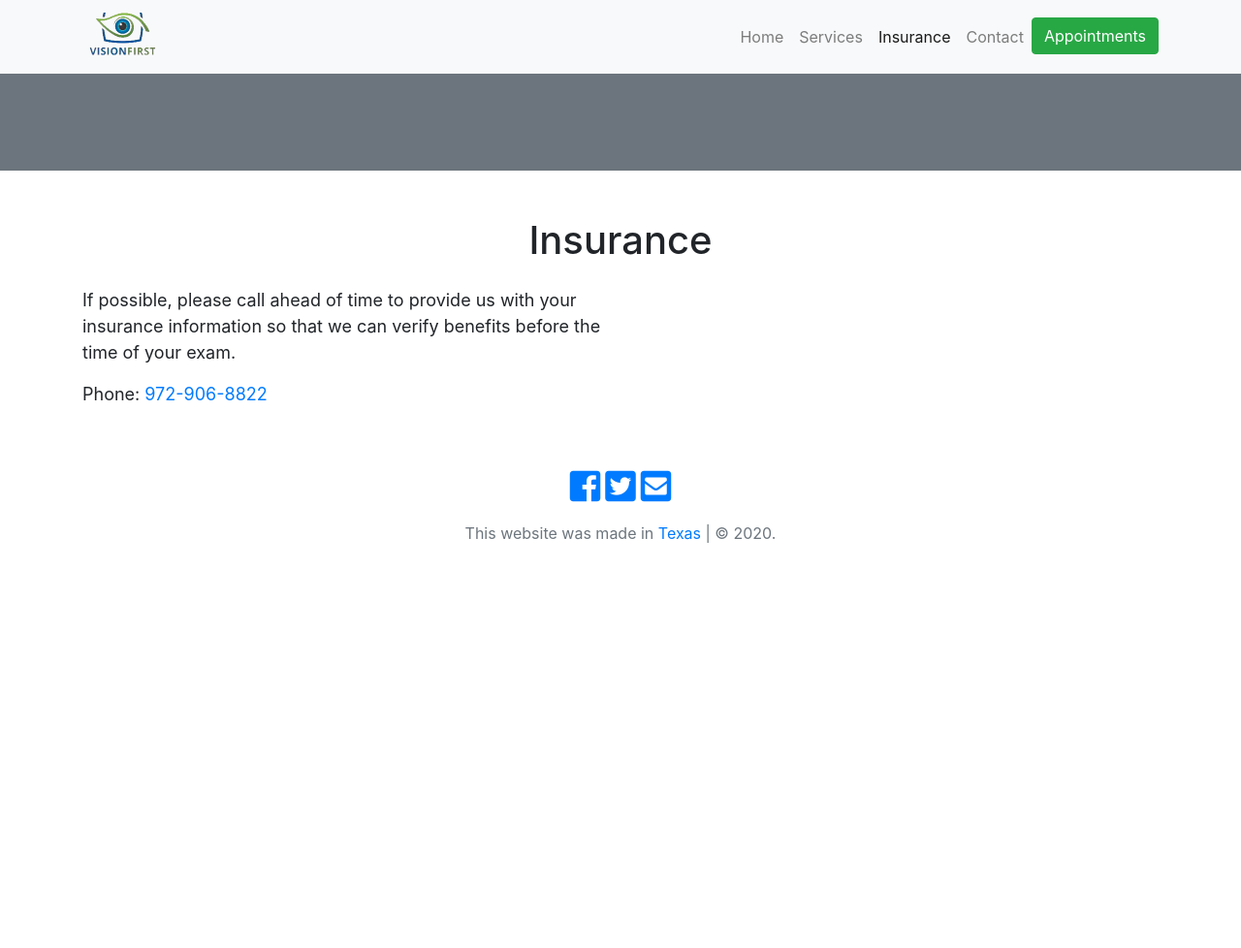
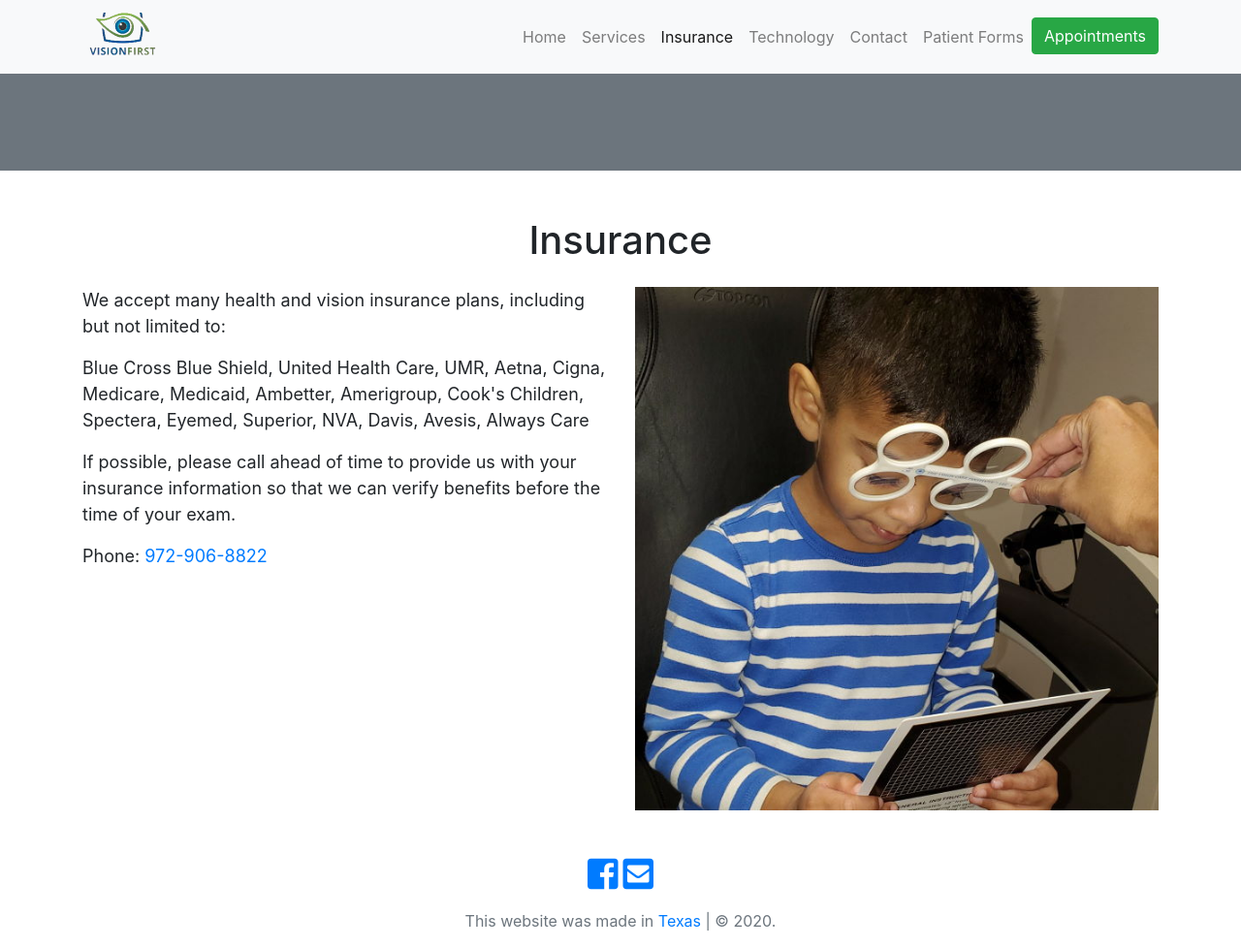
Before and after one commit to davidclark22/vision-first, a Jekyll site: the page built from insurance.html, in a window 1280 px wide and 978 px high. Shown: the whole window at 97% size. Built offline with Jekyll 4.4.1, drawn with Linux system fonts in a browser that asks for light colours; nearby versions of some CDN libraries.

Commit message:
add new pages and pictures

```diff
--- a/_includes/footer.html
+++ b/_includes/footer.html
@@ -1,10 +1,9 @@
 <footer class="footer mt-auto pt-5 pb-3">
   <div class="container text-center">
     <p>
-      <a href="#" class="facebook"><i class="fab fa-2x fa-facebook-square"></i></a>
-      <a href="#" class="twitter"><i class="fab fa-2x fa-twitter-square"></i></a>
-      <a href="#" class="email"><i class="fas fa-2x fa-envelope-square"></i></a>
+      <a href="https://www.facebook.com/Vision-First-111416227101094/" target="_blank" class="facebook"><i class="fab fa-2x fa-facebook-square"></i></a>
+      <a href="mailto:visionfirsthighlandvillage@gmail.com" target="_blank" class="email"><i class="fas fa-2x fa-envelope-square"></i></a>
     </p>
-    <span class="text-muted">This website was made in <a href="#">Texas</a> | &copy; 2020.</span>
+    <span class="text-muted">This website was made in <a href="https://prosperdigitalconsulting.com/" target="_blank">Texas</a> | &copy; 2020.</span>
   </div>
 </footer>
--- a/_includes/navbar.html
+++ b/_includes/navbar.html
@@ -15,7 +15,9 @@
                     <a class="nav-link {% if page.title == p.title %}active{% endif %}" href="{{p.url | relative_url}}">{{p.title}}</a>
                 </li>
                 {% endfor %}
-
+                <li class="nav-item">
+                    <a class="nav-link" href="https://www.crystalpm.com/index.jsp?crystalpmid=1932" target="_blank">Patient Forms</a>
+                </li>
                 <li class="nav-item">
                     <a class="btn btn-success" href="https://pcols.com/!MTY5MA" target="_blank">Appointments</a>
                 </li>
--- a/index.html
+++ b/index.html
@@ -40,7 +40,7 @@ order: 0
                 </div>
                 <div class="col-md-9 mt-3">
                     <p>Dr. Julie Mathew is a Therapeutic Optometrist (O.D.) and Optometric Glaucoma Specialist. Dr. Mathew graduated Salutatorian from North Mesquite High School. She received her Bachelor of Arts degree in Chemistry from the University of St. Thomas, and her Doctor of Optometry degree from the University of Houston College of Optometry, Texas’ preeminent optometry program.</p>
-                    <p>During her career, Dr. Mathew has worked in retail locations for a few years, as well as spending five years at an ophthalmology practice. She has spent her time focusing on specialty contact lens fittings, cataract co-management, Glaucoma examinations, Diabetic examinations, as well as routine eye exams. Her background has allowed her to gain expertise in a variety of eye conditions. In her spare time, Dr. Mathew enjoys spending time with her husband and son.</p>
+                    <p>During her career, Dr. Mathew has worked in retail locations for a few years, as well as spending five years at an ophthalmology practice. She has spent her time focusing on specialty contact lens fittings, cataract co-management, Glaucoma examinations, Diabetic examinations, as well as routine eye exams. Her background has allowed her to gain expertise in a variety of eye conditions. In her spare time, Dr. Mathew enjoys spending time with her husband and three children.</p>
                 </div>
 
             </div>
--- a/insurance.html
+++ b/insurance.html
@@ -17,13 +17,17 @@ order: 2
                     <h1 class="text-center">Insurance</h1>
                 </div>
                 <div class="col-md-6 mt-3">
+                    <p>We accept many health and vision insurance plans, including but not limited to:</p>
+                    <p>Blue Cross Blue Shield, United Health Care, UMR, Aetna, Cigna, Medicare, Medicaid, Ambetter, Amerigroup, Cook's
+                    Children, Spectera, Eyemed, Superior, NVA, Davis, Avesis, Always Care</p>
+
                     <p>If possible, please call ahead of time to provide us with your insurance information so that we can verify benefits before the time of your exam.</p>
                     <p>Phone: <a href="tel:972-906-8822">972-906-8822</a></p>
 
                 </div>
-                <!-- <div class="col-md-6 mt-3">
-                    <img class="img-fluid" src="{{'/assets/img/exam_700.jpg' | relative_url}}">
-                </div> -->
+                <div class="col-md-6 mt-3">
+                    <img class="img-fluid" src="{{'/assets/img/exam_2.jpg' | relative_url}}">
+                </div>
             </div>
 
         </div>
```
Also changed, not shown: contact.html (+11 -4 lines), technology.html (added, +44 -0 lines), assets/img/retina.jpg (added), 1 other file.
